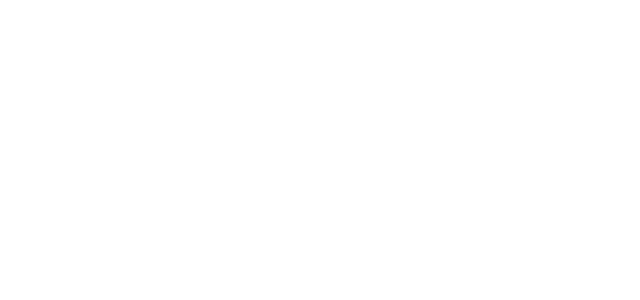
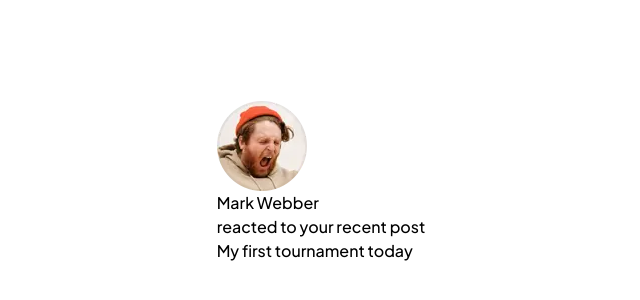
Before and after one commit to dxiDavid/React, a React (Vite) app in the folder notifications-page/: page / in a window 1280 px wide. Shown: the part 218-518 px from the top of the page, without its empty margins (319-959 px from the left). Built offline with nearby package versions, Linux system fonts and the light colour scheme.

Commit message:
First component render using mapped data

```diff
--- /dev/null
+++ b/notifications-page/src/Notification.jsx
@@ -0,0 +1,57 @@
+
+import data from "./data"
+
+function Notification_Template(props){
+
+  return(
+      <div className="notification-container">
+        <div className="profile-picture">
+          <img src={props.profile_picture} alt="profile-picture"/>
+        </div>
+        <div className="notification-content">
+          <div className="notification-details">
+            <div className="profile-name">
+              <p>{props.name}</p>
+            </div>
+            <div className="notification-type">
+              {/*Conditional rendering for the notification type*/}
+              <p>{props.notificationType}</p>
+            </div>
+            <div className="notification-reference">
+              {/*Implement conditional rendering for image reference*/}
+              <p>{props.notificationReference}</p>
+              <div className="red-dot"></div>
+            </div>
+          </div>
+          <div className="notification-time">
+            <p>
+              {/*write a function that calculates
+              the amount of time that has passed since
+              the notification was shared*/}
+            </p>
+          </div>
+        </div>
+      </div>
+  )
+}
+
+function singleNotification() {
+
+  const dataElements = data.map( notification_item => {
+    return <Notification_Template
+
+              name = {notification_item.name}
+              notificationType = {notification_item.notificationType}
+              notificationReference = {notification_item.notificationReference}
+              profile_picture = {notification_item.profile_picture}
+              />
+  } )
+
+  return(
+    <div>
+        {dataElements}
+    </div>
+  )
+}
+
+export default singleNotification
--- /dev/null
+++ b/notifications-page/src/data.jsx
@@ -0,0 +1,12 @@
+
+export default [
+    {
+        id: 1,
+        name: "Mark Webber",
+        profile_picture: "/src/assets/avatar-mark-webber.webp",
+        notificationType: "reacted to your recent post",
+        notificationReference: "My first tournament today"
+    },
+]
+
+//set isReaction, isPrivateMesage, isReply, hasJoinedARelatedGroup, hasLeftRelatedGroup, variables on the objects and use those props to render conditionally.
--- a/notifications-page/src/index.css
+++ b/notifications-page/src/index.css
@@ -109,4 +109,6 @@
 
 body {
   font-family: 'Plus Jakarta Sans', sans-serif;
+  display: grid;
+  place-items: center;
 }
--- a/notifications-page/src/main.jsx
+++ b/notifications-page/src/main.jsx
@@ -1,10 +1,10 @@
 import React from 'react'
 import ReactDOM from 'react-dom/client'
-import Notification from './notification-component'
+import Notification from './Notification.jsx'
 import './index.css'
 
 ReactDOM.createRoot(document.getElementById('root')).render(
   <React.StrictMode>
-    <Notification />
+    <Notification/>
   </React.StrictMode>,
 )
--- a/notifications-page/src/notification-component.jsx
+++ /dev/null
@@ -1,17 +0,0 @@
-import { useState } from 'react'
-import reactLogo from './assets/react.svg'
-import viteLogo from '/vite.svg'
-
-
-function App() {
-  const [count, setCount] = useState(0)
-
-  return (
-    <div className="notification-container">
-      <div>
-      </div>
-    </div>
-  )
-}
-
-export default App
```
